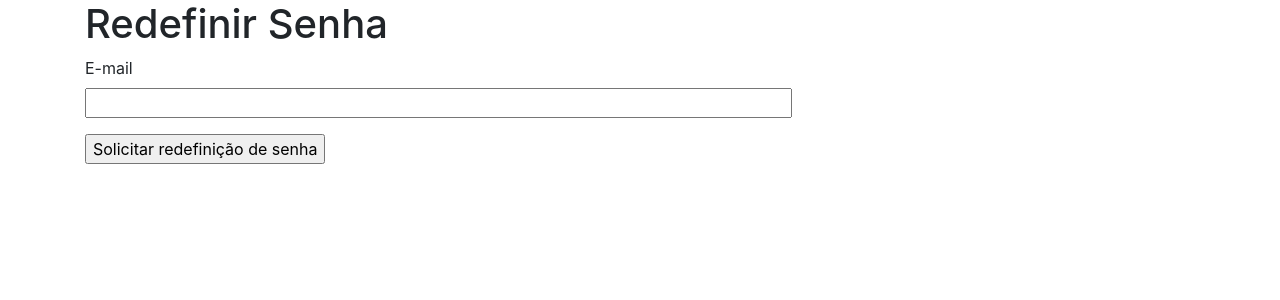
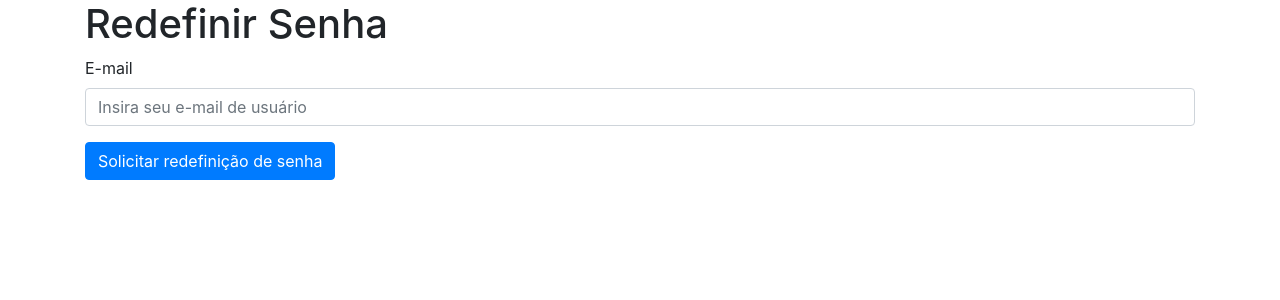
Before and after one commit to QueirozT/Blog-simples-com-Flask, a Flask app: page /reset_password_request in a window 1280 px wide. Shown: the part 56-356 px from the top of the page. Run offline with Flask 2, Linux system fonts and the light colour scheme; parts of the project's set-up code (start-up, migrations or seed data) failed here and were passed over; some libraries are stand-ins or nearby versions.

Commit message:
Atualizando o template de solicitação de alteração de senha

```diff
--- a/app/templates/reset_password_request.html
+++ b/app/templates/reset_password_request.html
@@ -8,12 +8,12 @@
         {{ form.hidden_tag() }}
         <p>
             {{ form.email.label }} <br>
-            {{ form.email(size=64) }}
+            {{ form.email(size=64, class="form-control", placeholder="Insira seu e-mail de usuário") }}
             {% for error in form.email.errors %}
                 <span style="color: red;">{{ error }}</span>
             {% endfor %}
         </p>
-        <p>{{ form.submit() }}</p>
+        <p>{{ form.submit(style="cursor: pointer;", class="btn btn-primary") }}</p>
     </form>
 
 {% endblock %}
```
